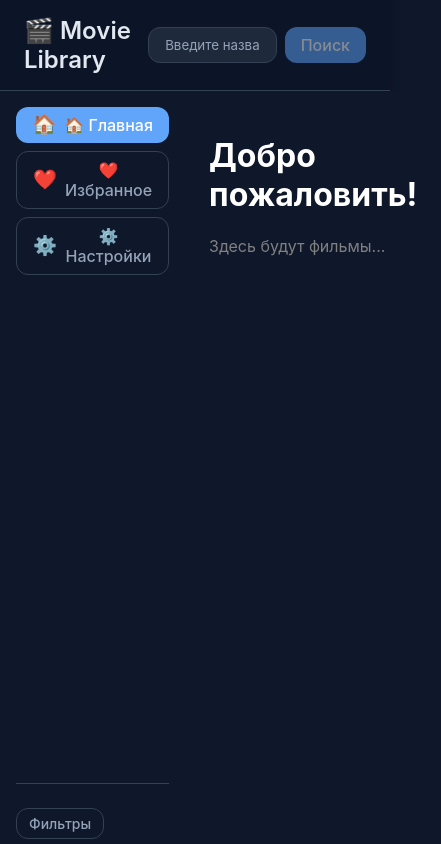
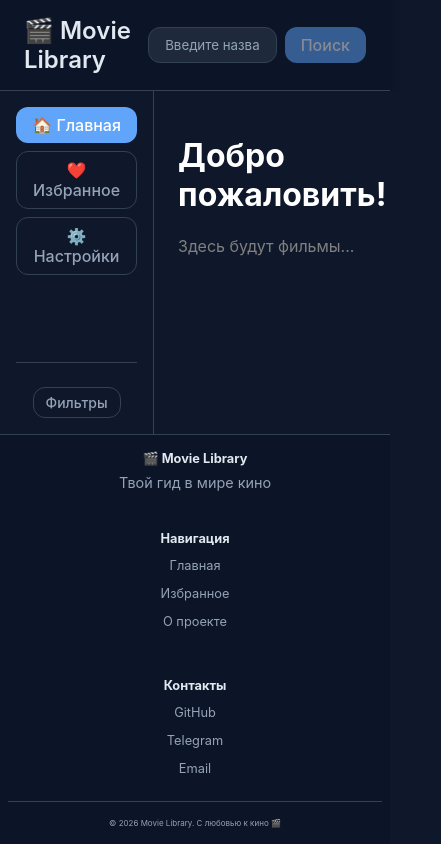
Before and after one commit to LGalushka/movie-library, a React (Vite) app: page / in a window 390 px wide. Shown: the top 844 px of the page, 441 px wide, since content can reach past the window. Built offline with nearby package versions, Linux system fonts and the light colour scheme.

Commit message:
style: косметические изменения разметки Footer, Sidebar

```diff
--- a/src/container/layout/Footer/Footer.module.css
+++ b/src/container/layout/Footer/Footer.module.css
@@ -3,6 +3,7 @@
   color: var(--text-secondary);
   padding: var(--spacing-lg) var(--spacing-lg) var(--spacing-md);
   border-top: 1px solid var(--border-color);
+  width: 100%;
 }
 
 .container {
@@ -11,11 +12,19 @@
   display: grid;
   grid-template-columns: repeat(3, 1fr);
   gap: var(--spacing-lg);
+  text-align: center;
+  padding: 0 var(--spacing-md);
+}
+
+.section {
+  display: flex;
+  flex-direction: column;
+  align-items: center;
 }
 
 .section h4 {
   color: var(--text-primary);
-  margin: 0 0 var(--spacing-md) 0;
+  margin: 0 0 var(--spacing-sm) 0;
   font-size: 1.1rem;
 }
 
@@ -29,6 +38,9 @@
   list-style: none;
   padding: 0;
   margin: 0;
+  display: flex;
+  flex-direction: column;
+  align-items: center;
 }
 
 .section li {
@@ -53,11 +65,65 @@
   border-top: 1px solid var(--border-color);
   font-size: 0.8rem;
   color: var(--text-secondary);
+  max-width: 1200px;
+  margin-left: auto;
+  margin-right: auto;
+  padding-left: var(--spacing-md);
+  padding-right: var(--spacing-md);
 }
 
+/* Для планшетов (до 768px) */
 @media (max-width: 768px) {
   .container {
-    grid-template-columns: 1fr;
+    grid-template-columns: 1fr; /* одна колонка */
+    gap: var(--spacing-lg);
     text-align: center;
   }
+
+  .section {
+    margin-bottom: var(--spacing-md);
+  }
+
+  .section:last-child {
+    margin-bottom: 0;
+  }
+
+  .copyright {
+    font-size: 0.75rem; /* чуть меньше текст */
+    padding-left: var(--spacing-sm);
+    padding-right: var(--spacing-sm);
+  }
 }
+
+/* Для маленьких телефонов (до 480px) */
+@media (max-width: 480px) {
+  .footer {
+    padding: var(--spacing-md) var(--spacing-sm);
+  }
+
+  .container {
+    padding: 0 var(--spacing-sm);
+  }
+
+  .section h4 {
+    font-size: 0.8rem;
+  }
+
+  .section a {
+    font-size: 0.8rem;
+  }
+
+  .copyright {
+    font-size: 0.5rem;
+    padding-top: var(--spacing-md);
+    margin-top: var(--spacing-md);
+  }
+}
+
+/* Для очень больших экранов (больше 1400px) */
+@media (min-width: 1400px) {
+  .container {
+    max-width: 1400px; /* чуть шире */
+    gap: var(--spacing-xl);
+  }
+}
--- a/src/container/layout/Footer/Footer.tsx
+++ b/src/container/layout/Footer/Footer.tsx
@@ -10,6 +10,7 @@ const Footer = () => {
           <h4>🎬 Movie Library</h4>
           <p>Твой гид в мире кино</p>
         </div>
+
         <div className={styles.section}>
           <h4>Навигация</h4>
           <ul>
@@ -38,9 +39,8 @@ const Footer = () => {
             </li>
           </ul>
         </div>
-
-        <div className={styles.copyright}>© {currentYear} Movie Library. С любовью к кино 🎬</div>
       </div>
+      <div className={styles.copyright}>© {currentYear} Movie Library. С любовью к кино 🎬</div>
     </footer>
   );
 };
--- a/src/container/layout/Sidebar/Sidebar.module.css
+++ b/src/container/layout/Sidebar/Sidebar.module.css
@@ -1,18 +1,16 @@
 .sidebar {
   width: 250px;
   background: var(--bg-sidebar);
-  border-radius: 1px solid var(--border-color);
+  border-right: 1px solid var(--border-color);
   padding: var(--spacing-md);
   display: flex;
   flex-direction: column;
-  height: calc(100vh - 80px);
-  position: sticky;
-  top: 80px;
 }
 
 .nav {
   display: flex;
   flex-direction: column;
+
   gap: var(--spacing-sm);
 }
 
@@ -20,4 +18,5 @@
   margin-top: auto;
   padding-top: var(--spacing-lg);
   border-top: 1px solid var(--border-color);
+  text-align: center;
 }
--- a/src/container/layout/Sidebar/Sidebar.tsx
+++ b/src/container/layout/Sidebar/Sidebar.tsx
@@ -7,15 +7,14 @@ type MenuItem = 'home' | 'favorites' | 'settings';
 interface MENU {
   id: MenuItem;
   label: string;
-  icon: string;
 }
 const Sidebar = () => {
   const [activeItem, setActiveItem] = useState<MenuItem>('home');
 
   const menuItems: MENU[] = [
-    { id: 'home', label: '🏠 Главная', icon: '🏠' },
-    { id: 'favorites', label: '❤️ Избранное', icon: '❤️' },
-    { id: 'settings', label: '⚙️ Настройки', icon: '⚙️' },
+    { id: 'home', label: '🏠 Главная' },
+    { id: 'favorites', label: '❤️ Избранное' },
+    { id: 'settings', label: '⚙️ Настройки' },
   ];
 
   return (
@@ -25,7 +24,6 @@ const Sidebar = () => {
           <Button
             key={item.id}
             text={item.label}
-            icon={item.icon}
             onClick={() => setActiveItem(item.id)}
             variant={activeItem === item.id ? 'primary' : 'secondary'}
             fullWidth
```
